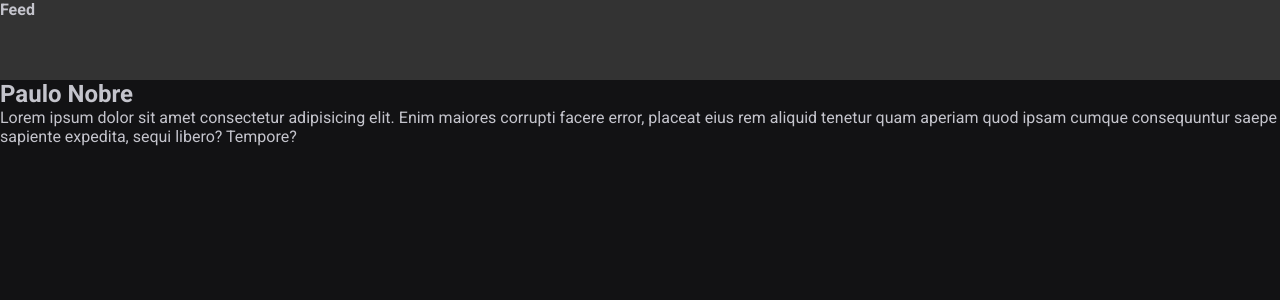
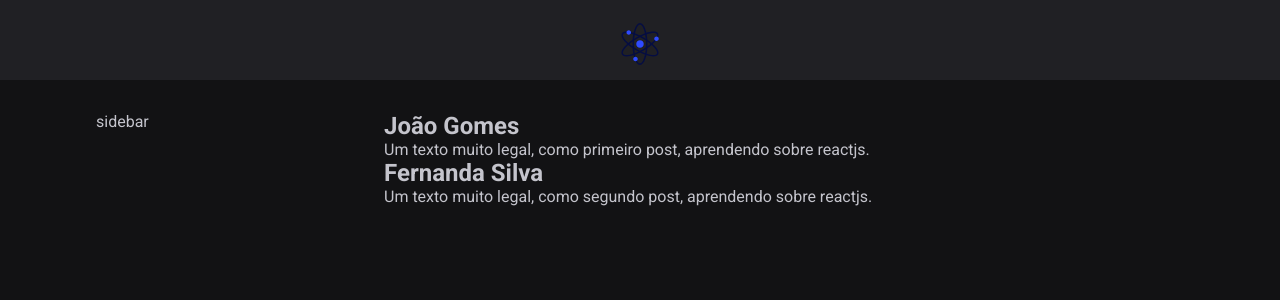
Before and after one commit to MoisesssDev/blog-react, a React (Vite) app: page / in a window 1280 px wide. Shown: the top 300 px of the page. Built offline with nearby package versions, Linux system fonts and the light colour scheme.

Commit message:
adicionando o grid nos posts

```diff
--- a/src/App.jsx
+++ b/src/App.jsx
@@ -1,5 +1,6 @@
 import { Post } from './Post'
 import { Header } from './components/Header'
+import styles from './App.module.css'
 
 export function App() {
 
@@ -7,10 +8,21 @@
     <div>
       <Header />
 
-      <Post
-        author="Paulo Nobre"
-        content="Lorem ipsum dolor sit amet consectetur adipisicing elit. Enim maiores corrupti facere error, placeat eius rem aliquid tenetur quam aperiam quod ipsam cumque consequuntur saepe sapiente expedita, sequi libero? Tempore?"
-      />
+      <div className={styles.wrapper}>
+        <aside>sidebar</aside>
+
+        <main>
+          <Post
+            author="João Gomes"
+            content= "Um texto muito legal, como primeiro post, aprendendo sobre reactjs."
+          />
+          <Post
+            author="Fernanda Silva"
+            content= "Um texto muito legal, como segundo post, aprendendo sobre reactjs."
+          />
+        </main>
+
+      </div>
     </div>
   )
 }
--- /dev/null
+++ b/src/App.module.css
@@ -0,0 +1,10 @@
+.wrapper {
+  max-width: 70rem;
+  margin: 2rem auto;
+  padding: 0 1rem;
+
+  display: grid;
+  grid-template-columns: 256px 1fr;
+  gap: 2rem;
+  align-items: flex-start;
+}
--- a/src/components/Header.jsx
+++ b/src/components/Header.jsx
@@ -1,9 +1,10 @@
 import styles from './Header.module.css'
+import logo from '../assets/logo.svg'
 
 export function Header() {
   return (
     <header className={styles.header}>
-      <strong >Feed</strong>
+      <img src={logo} alt="logo" />
     </header>
   )
 }
--- a/src/components/Header.module.css
+++ b/src/components/Header.module.css
@@ -1,4 +1,10 @@
 .header{
-  background: #333;
+  background: var(--gray-800);
+  display: flex;
+  justify-content: center;
   height: 80px;
+  padding: 1.25rem 0;
 }
+.header img {
+  height: 3rem;
+}
```
Also changed, not shown: src/assets/logo.svg (added).
